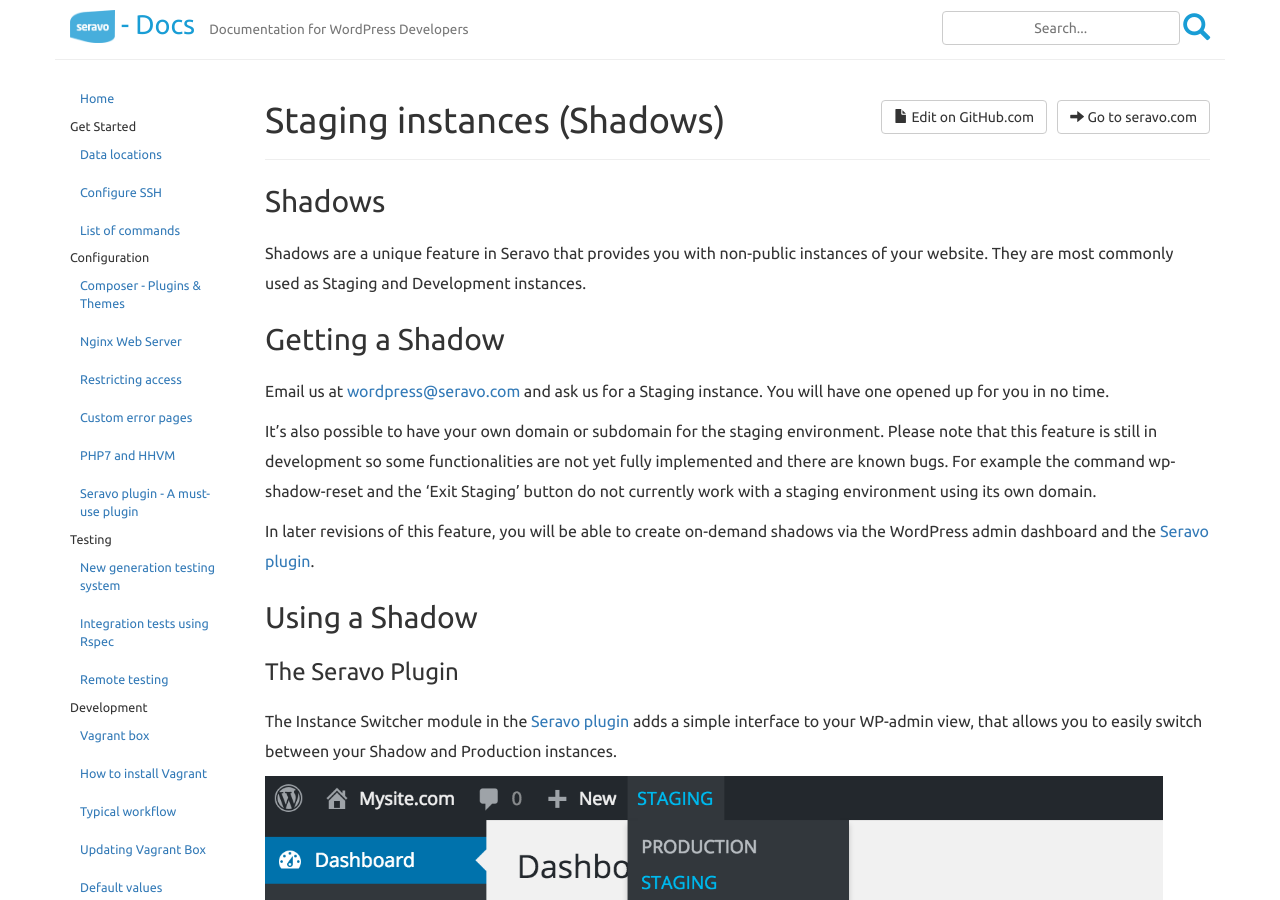
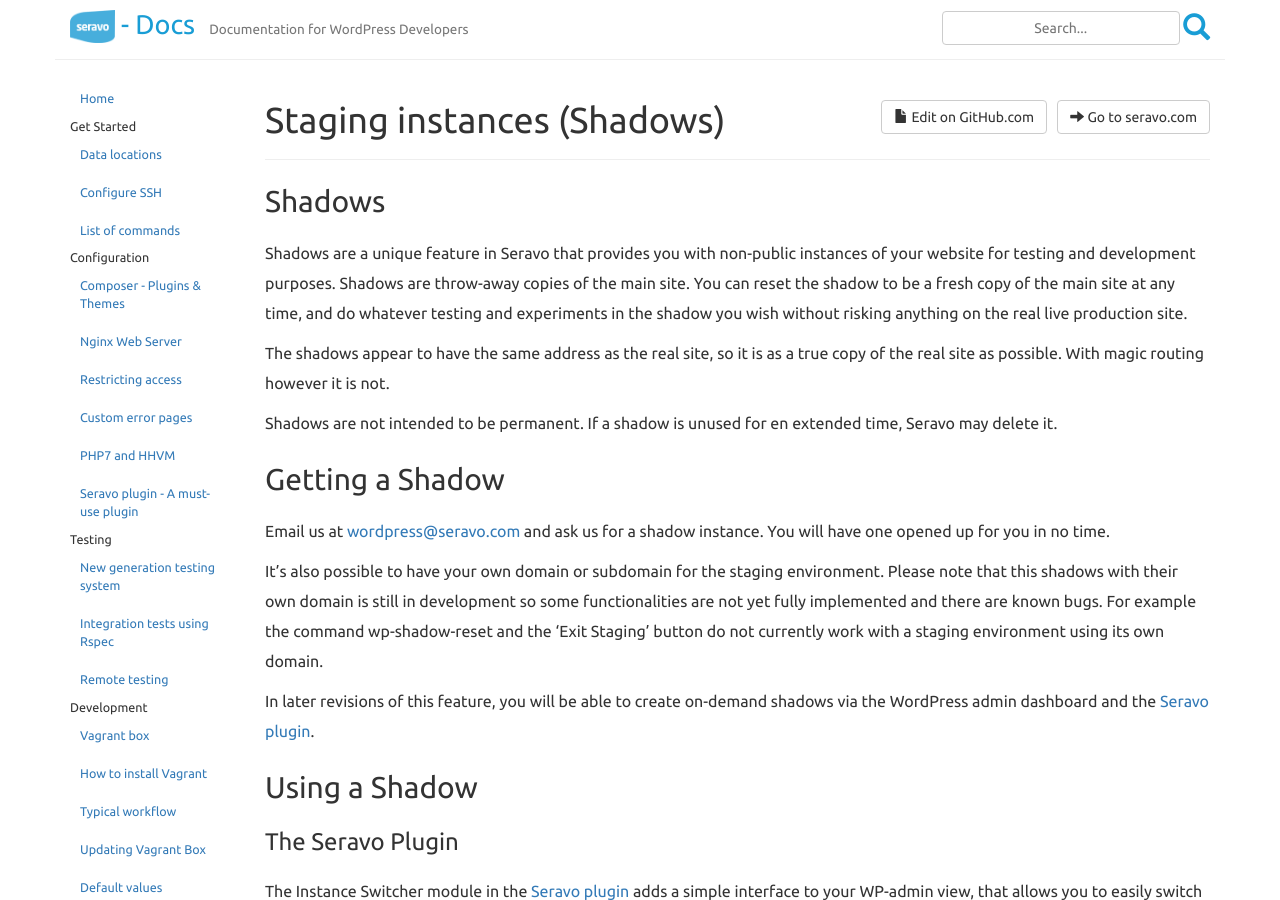
Before and after one commit to Seravo/docs, a Jekyll site: the page built from _posts/2016-05-11-shadows.md, in a window 1280 px wide and 900 px high. Built offline with Jekyll 4.4.1, drawn with Linux system fonts in a browser that asks for light colours; nearby versions of some CDN libraries.

Commit message:
Minor improvements to shadows' description

```diff
--- a/_posts/2016-05-11-shadows.md
+++ b/_posts/2016-05-11-shadows.md
@@ -8,13 +8,18 @@
 
 ## Shadows
 
-Shadows are a unique feature in Seravo that provides you with non-public instances of your website. They are most commonly used as Staging and Development instances.
+Shadows are a unique feature in Seravo that provides you with non-public instances of your website for testing and development purposes. Shadows are throw-away copies of the main site. You can reset the shadow to be a fresh copy of the main site at any time, and do whatever testing and experiments in the shadow you wish without risking anything on the real live production site.
+
+The shadows appear to have the same address as the real site, so it is as a true copy of the real site as possible. With magic routing however it is not.
+
+Shadows are not intended to be permanent. If a shadow is unused for en extended time, Seravo may delete it.
+
 
 ## Getting a Shadow
 
-Email us at [wordpress@seravo.com](mailto:wordpress@seravo.com) and ask us for a Staging instance. You will have one opened up for you in no time.
+Email us at [wordpress@seravo.com](mailto:wordpress@seravo.com) and ask us for a shadow instance. You will have one opened up for you in no time.
 
-It's also possible to have your own domain or subdomain for the staging environment. Please note that this feature is still in development so some functionalities are not yet fully implemented and there are known bugs. For example the command wp-shadow-reset and the 'Exit Staging' button do not currently work with a staging environment using its own domain.
+It's also possible to have your own domain or subdomain for the staging environment. Please note that this shadows with their own domain is still in development so some functionalities are not yet fully implemented and there are known bugs. For example the command wp-shadow-reset and the 'Exit Staging' button do not currently work with a staging environment using its own domain.
 
 In later revisions of this feature, you will be able to create on-demand shadows via the WordPress admin dashboard and the [Seravo plugin]({{ site.baseurl }}{% post_url 2015-10-15-wppalvelu-plugin %}).
 
```
